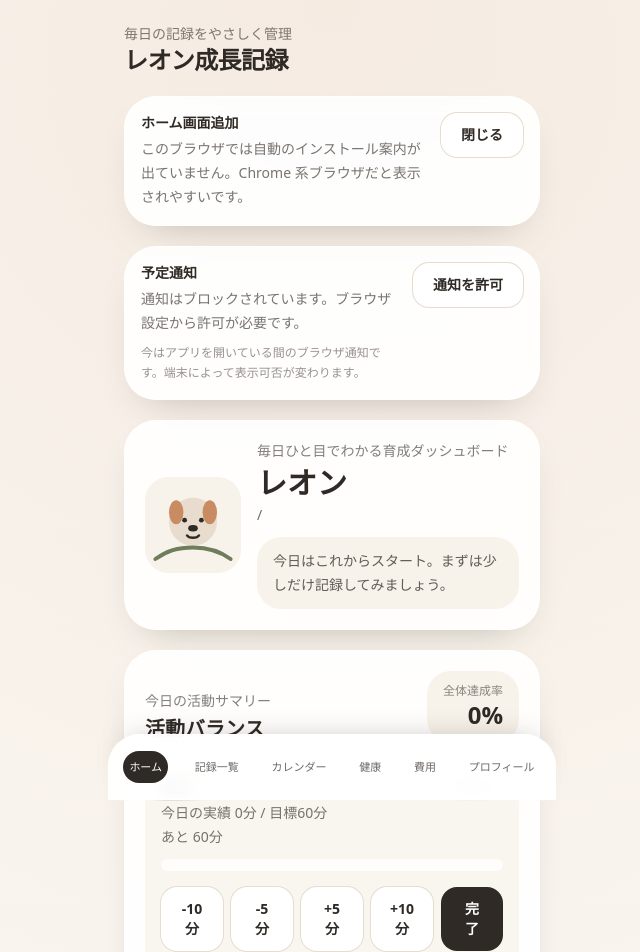
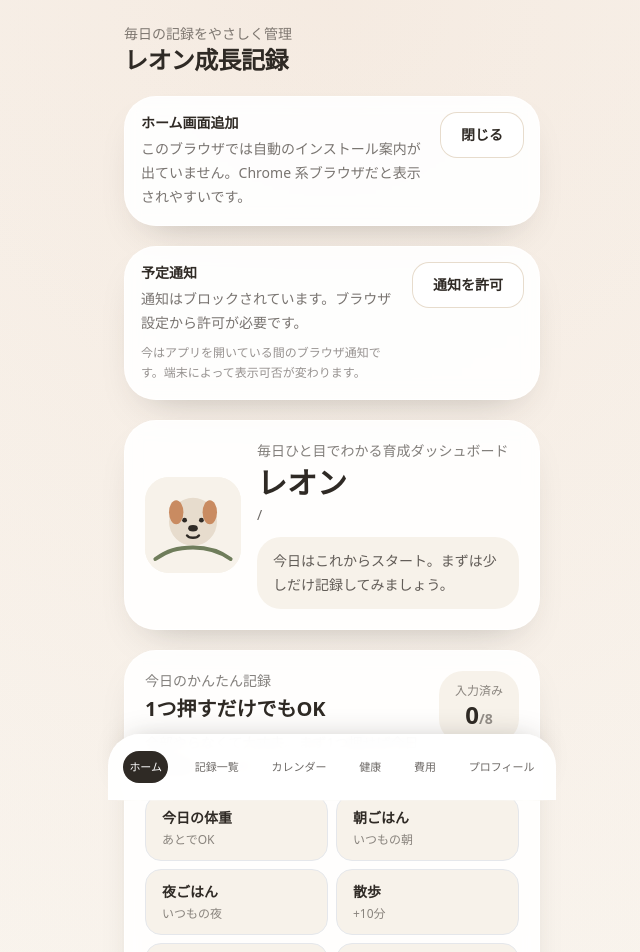
Before and after one commit to Shingo600/leon-growth-record, a Next.js app: page / in a window 1280 px wide. Shown: the top 952 px of the page, without its empty margins (308-948 px from the left). Built offline with nearby package versions, Linux system fonts and the light colour scheme; no server answers.

Commit message:
Add daily easy check card

```diff
--- a/app/page.tsx
+++ b/app/page.tsx
@@ -3,6 +3,7 @@
 import Link from "next/link";
 import { ActivitySummaryCard } from "@/components/activity-summary-card";
 import { BalanceInsightCard } from "@/components/balance-insight-card";
+import { DailyEasyCheckCard } from "@/components/daily-easy-check-card";
 import { EmptyState } from "@/components/empty-state";
 import { EventCard } from "@/components/event-card";
 import { ExpenseSummaryCard } from "@/components/expense-summary-card";
@@ -71,6 +72,7 @@ export default function HomePage() {
         </div>
       </section>
 
+      <DailyEasyCheckCard today={today} todayRecordHref={todayRecordHref} />
       <ActivitySummaryCard activityRecords={data.activityRecords} goals={data.profile.dailyGoals} today={today} />
       <TodayTasksCard tasks={tasks} />
       <QuickAddActions foodItems={data.foodItems} todayRecordHref={todayRecordHref} />
--- /dev/null
+++ b/components/daily-easy-check-card.tsx
@@ -0,0 +1,234 @@
+"use client";
+
+import Link from "next/link";
+import { useMemo } from "react";
+import { useAppData } from "@/components/app-provider";
+import { buildActivityItems } from "@/lib/activity";
+import type { FoodItem, MealRecord, MealType } from "@/lib/types";
+import { sortMealRecords } from "@/lib/utils";
+
+type DailyEasyCheckCardProps = {
+  today: string;
+  todayRecordHref: string;
+};
+
+type EasyAction = {
+  key: string;
+  label: string;
+  status: string;
+  done: boolean;
+  onClick?: () => void;
+  href?: string;
+};
+
+function getNowTimeString() {
+  const now = new Date();
+  return `${`${now.getHours()}`.padStart(2, "0")}:${`${now.getMinutes()}`.padStart(2, "0")}`;
+}
+
+function getDefaultMealTime(mealType: MealType) {
+  const fallbackTimes: Record<MealType, string> = {
+    朝: "07:00",
+    昼: "12:00",
+    夜: "18:30",
+    おやつ: getNowTimeString()
+  };
+
+  return fallbackTimes[mealType];
+}
+
+function findLatestMealByType(mealRecords: MealRecord[], mealType: MealType) {
+  return sortMealRecords(mealRecords.filter((record) => record.mealType === mealType))[0];
+}
+
+function getRecommendedGrams(foodItem: FoodItem | undefined, mealType: MealType) {
+  if (!foodItem) {
+    return 0;
+  }
+
+  return foodItem.mealRecommendations?.[mealType] ?? foodItem.servingSize ?? 0;
+}
+
+export function DailyEasyCheckCard({ today, todayRecordHref }: DailyEasyCheckCardProps) {
+  const {
+    addMealRecord,
+    addRecord,
+    data,
+    incrementActivity,
+    updateRecord
+  } = useAppData();
+
+  const todayRecord = data.records.find((record) => record.date === today);
+  const todayMeals = data.mealRecords.filter((record) => record.date === today);
+  const activityItems = useMemo(
+    () => buildActivityItems(data.activityRecords, data.profile.dailyGoals, today),
+    [data.activityRecords, data.profile.dailyGoals, today]
+  );
+
+  const walk = activityItems.find((item) => item.key === "walk");
+  const intelligence = activityItems.find((item) => item.key === "intelligence");
+  const training = activityItems.find((item) => item.key === "training");
+
+  function addUsualMeal(mealType: MealType) {
+    if (todayMeals.some((meal) => meal.mealType === mealType)) {
+      return;
+    }
+
+    const latest = findLatestMealByType(data.mealRecords, mealType);
+    const foodItem = data.foodItems.find((food) => food.id === latest?.foodItemId) ?? data.foodItems[0];
+
+    if (!foodItem) {
+      return;
+    }
+
+    addMealRecord({
+      date: today,
+      time: latest?.time || getDefaultMealTime(mealType),
+      mealType,
+      foodItemId: foodItem.id,
+      grams: latest?.grams ?? getRecommendedGrams(foodItem, mealType),
+      leftoverRate: latest?.leftoverRate ?? 0,
+      memo: latest?.memo ?? ""
+    });
+  }
+
+  function upsertTodayCondition(next: { energyLevel?: "元気"; poopCondition?: "良い" }) {
+    const base = {
+      date: today,
+      taijyuu: data.profile.currentWeight,
+      appetite: "良い" as const,
+      energyLevel: "元気" as const,
+      poopCondition: "良い" as const,
+      memo: "",
+      photoUrl: ""
+    };
+
+    if (todayRecord) {
+      updateRecord(todayRecord.id, {
+        ...todayRecord,
+        ...next
+      });
+      return;
+    }
+
+    addRecord({
+      ...base,
+      ...next
+    });
+  }
+
+  const actions: EasyAction[] = [
+    {
+      key: "weight",
+      label: "今日の体重",
+      status: todayRecord ? `${todayRecord.taijyuu}kg` : "あとでOK",
+      done: Boolean(todayRecord),
+      href: todayRecordHref
+    },
+    {
+      key: "breakfast",
+      label: "朝ごはん",
+      status: todayMeals.some((meal) => meal.mealType === "朝") ? "記録済み" : "いつもの朝",
+      done: todayMeals.some((meal) => meal.mealType === "朝"),
+      onClick: () => addUsualMeal("朝")
+    },
+    {
+      key: "dinner",
+      label: "夜ごはん",
+      status: todayMeals.some((meal) => meal.mealType === "夜") ? "記録済み" : "いつもの夜",
+      done: todayMeals.some((meal) => meal.mealType === "夜"),
+      onClick: () => addUsualMeal("夜")
+    },
+    {
+      key: "walk",
+      label: "散歩",
+      status: walk?.status === "達成" ? "達成" : "+10分",
+      done: walk?.status === "達成",
+      onClick: () => walk && incrementActivity(today, walk.category, walk.quickKind, 10)
+    },
+    {
+      key: "intelligence",
+      label: "知育",
+      status: intelligence?.status === "達成" ? "達成" : "+10分",
+      done: intelligence?.status === "達成",
+      onClick: () => intelligence && incrementActivity(today, intelligence.category, intelligence.quickKind, 10)
+    },
+    {
+      key: "training",
+      label: "トレーニング",
+      status: training?.status === "達成" ? "達成" : "+10分",
+      done: training?.status === "達成",
+      onClick: () => training && incrementActivity(today, training.category, training.quickKind, 10)
+    },
+    {
+      key: "energy",
+      label: "元気",
+      status: todayRecord?.energyLevel === "元気" ? "記録済み" : "元気",
+      done: todayRecord?.energyLevel === "元気",
+      onClick: () => upsertTodayCondition({ energyLevel: "元気" })
+    },
+    {
+      key: "poop",
+      label: "うんち",
+      status: todayRecord?.poopCondition === "良い" ? "記録済み" : "良い",
+      done: todayRecord?.poopCondition === "良い",
+      onClick: () => upsertTodayCondition({ poopCondition: "良い" })
+    }
+  ];
+
+  const completedCount = actions.filter((action) => action.done).length;
+  const message =
+    completedCount === actions.length
+      ? "今日は十分。あとは写真やメモだけでもOKです。"
+      : completedCount >= 4
+        ? "いいペースです。残りは気づいた時に少しだけ。"
+        : "全部やらなくて大丈夫。まず1つ押せば今日の記録になります。";
+
+  return (
+    <section className="card space-y-4 p-5">
+      <div className="flex items-start justify-between gap-3">
+        <div>
+          <p className="text-sm text-ink/60">今日のかんたん記録</p>
+          <h3 className="mt-1 text-xl font-semibold">1つ押すだけでもOK</h3>
+          <p className="mt-2 text-sm leading-6 text-ink/65">{message}</p>
+        </div>
+        <div className="shrink-0 rounded-3xl bg-cream px-4 py-3 text-center">
+          <p className="text-xs text-ink/55">入力済み</p>
+          <p className="text-2xl font-semibold">
+            {completedCount}
+            <span className="text-sm text-ink/50">/{actions.length}</span>
+          </p>
+        </div>
+      </div>
+
+      <div className="grid grid-cols-2 gap-2">
+        {actions.map((action) => {
+          const className = `flex min-h-[64px] w-full flex-col items-start justify-center rounded-2xl border px-4 py-3 text-left transition active:scale-[0.99] ${
+            action.done ? "border-transparent bg-ink text-white" : "border-line bg-cream text-ink hover:bg-white"
+          }`;
+
+          const content = (
+            <>
+              <span className="text-sm font-semibold">{action.label}</span>
+              <span className={`mt-1 text-xs ${action.done ? "text-white/75" : "text-ink/55"}`}>{action.status}</span>
+            </>
+          );
+
+          if (action.href) {
+            return (
+              <Link key={action.key} href={action.href} className={className}>
+                {content}
+              </Link>
+            );
+          }
+
+          return (
+            <button key={action.key} type="button" className={className} onClick={action.onClick} disabled={action.done}>
+              {content}
+            </button>
+          );
+        })}
+      </div>
+    </section>
+  );
+}
```
